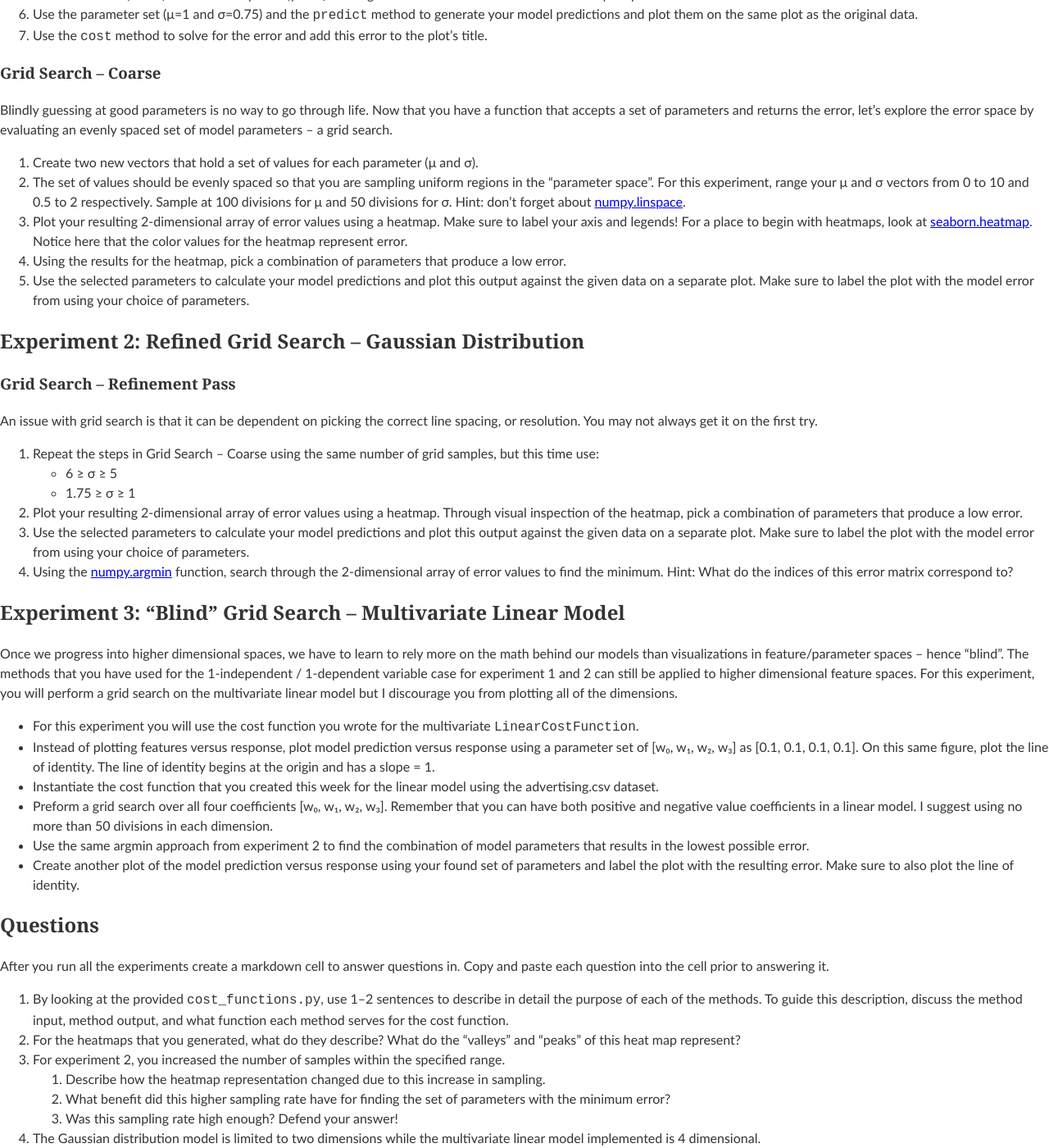
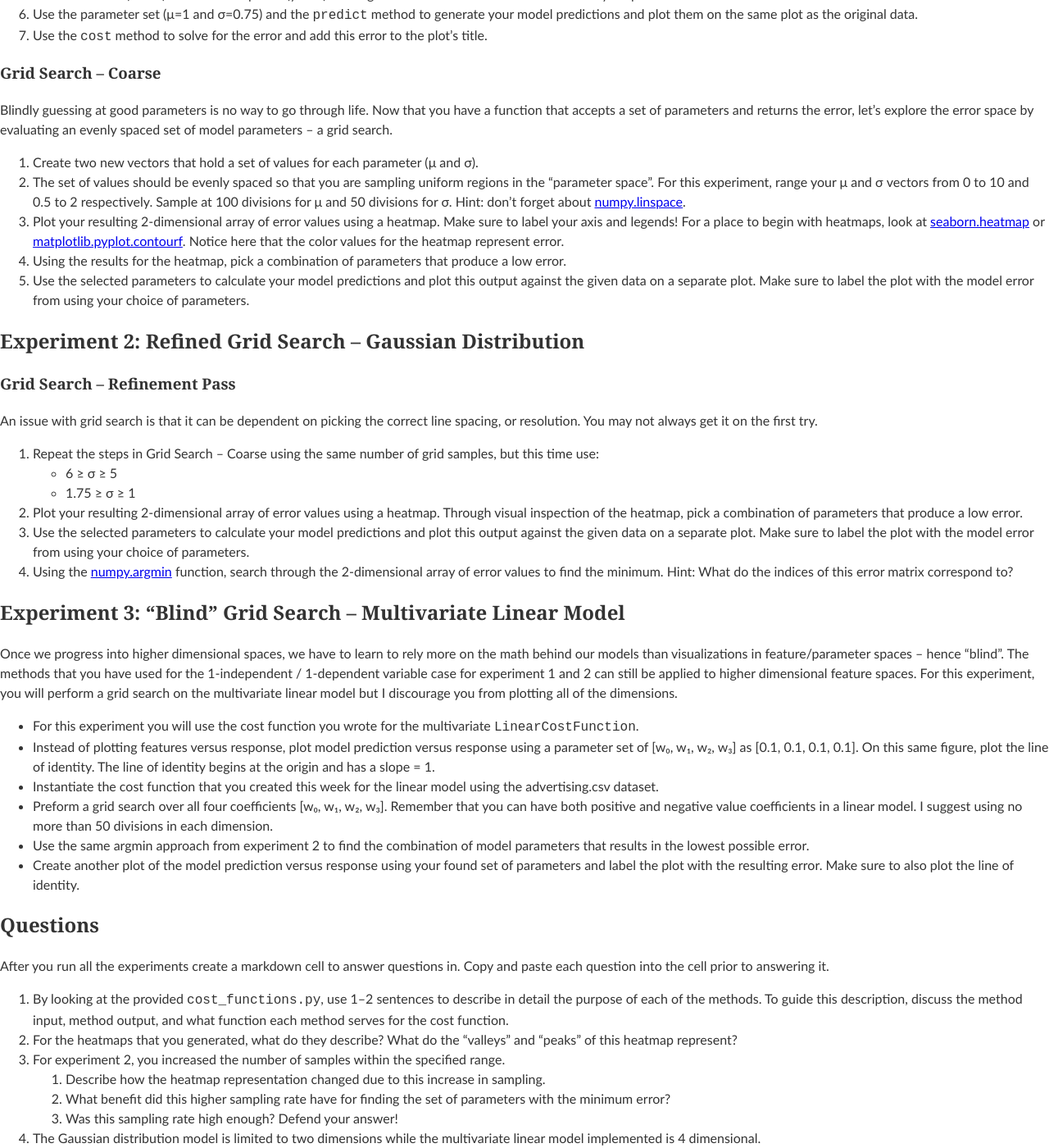
Before and after one commit to edurant/edurant.github.io, a Jekyll site: the page built from courses/csc4601/lab/09/index.md, in a window 1280 px wide and 1400 px high, scrolled down 1750 px. Shown: the whole window at 82% size. Built offline with Jekyll 4.4.1, drawn with Linux system fonts in a browser that asks for light colours.

Commit message:
CSC5601 LW 9: heatmap also with matplotlib contourf

```diff
--- a/courses/csc4601/lab/09/index.md
+++ b/courses/csc4601/lab/09/index.md
@@ -55,7 +55,7 @@ Each of the following steps should be performed in individual cells in your jupy
 Blindly guessing at good parameters is no way to go through life. Now that you have a function that accepts a set of parameters and returns the error, let’s explore the error space by evaluating an evenly spaced set of model parameters – a grid search.
 1. Create two new vectors that hold a set of values for each parameter (μ and σ).
 2. The set of values should be evenly spaced so that you are sampling uniform regions in the “parameter space”. For this experiment, range your μ and σ vectors from 0 to 10 and 0.5 to 2 respectively. Sample at 100 divisions for μ and 50 divisions for σ. Hint: don’t forget about [numpy.linspace](https://numpy.org/doc/stable/reference/generated/numpy.linspace.html).
-3. Plot your resulting 2-dimensional array of error values using a heatmap. Make sure to label your axis and legends! For a place to begin with heatmaps, look at [seaborn.heatmap](https://seaborn.pydata.org/generated/seaborn.heatmap.html). Notice here that the color values for the heatmap represent error.
+3. Plot your resulting 2-dimensional array of error values using a heatmap. Make sure to label your axis and legends! For a place to begin with heatmaps, look at [seaborn.heatmap](https://seaborn.pydata.org/generated/seaborn.heatmap.html) or [matplotlib.pyplot.contourf](https://matplotlib.org/stable/api/_as_gen/matplotlib.pyplot.contourf.html). Notice here that the color values for the heatmap represent error.
 4. Using the results for the heatmap, pick a combination of parameters that produce a low error.
 5. Use the selected parameters to calculate your model predictions and plot this output against the given data on a separate plot. Make sure to label the plot with the model error from using your choice of parameters.
 
@@ -81,7 +81,7 @@ Once we progress into higher dimensional spaces, we have to learn to rely more o
 ## Questions
 After you run all the experiments create a markdown cell to answer questions in. Copy and paste each question into the cell prior to answering it.
 1. By looking at the provided `cost_functions.py`, use 1–2 sentences to describe in detail the purpose of each of the methods. To guide this description, discuss the method input, method output, and what function each method serves for the cost function.
-2. For the heatmaps that you generated, what do they describe? What do the “valleys” and “peaks” of this heat map represent?
+2. For the heatmaps that you generated, what do they describe? What do the “valleys” and “peaks” of this heatmap represent?
 3. For experiment 2, you increased the number of samples within the specified range.
    1. Describe how the heatmap representation changed due to this increase in sampling.
    2. What benefit did this higher sampling rate have for finding the set of parameters with the minimum error?
```
